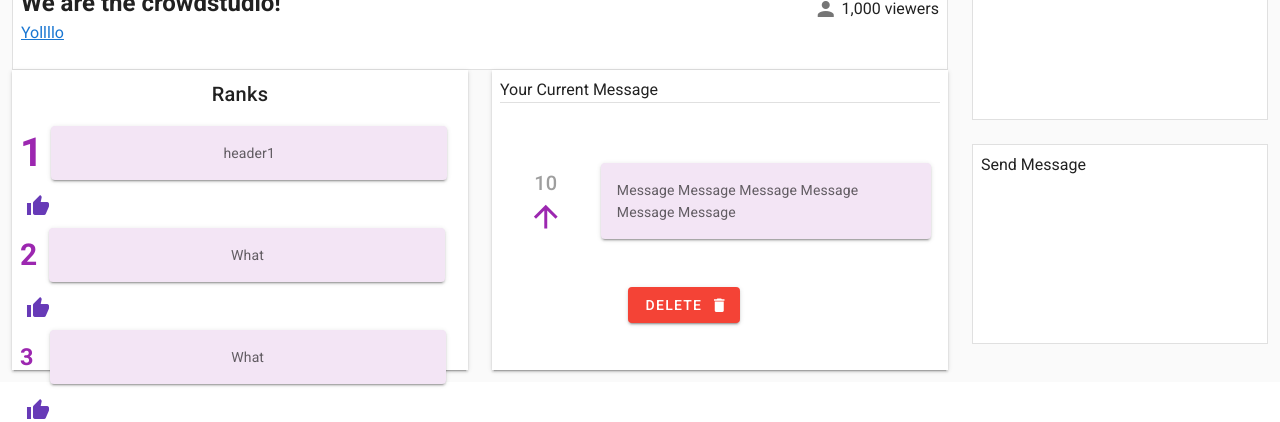
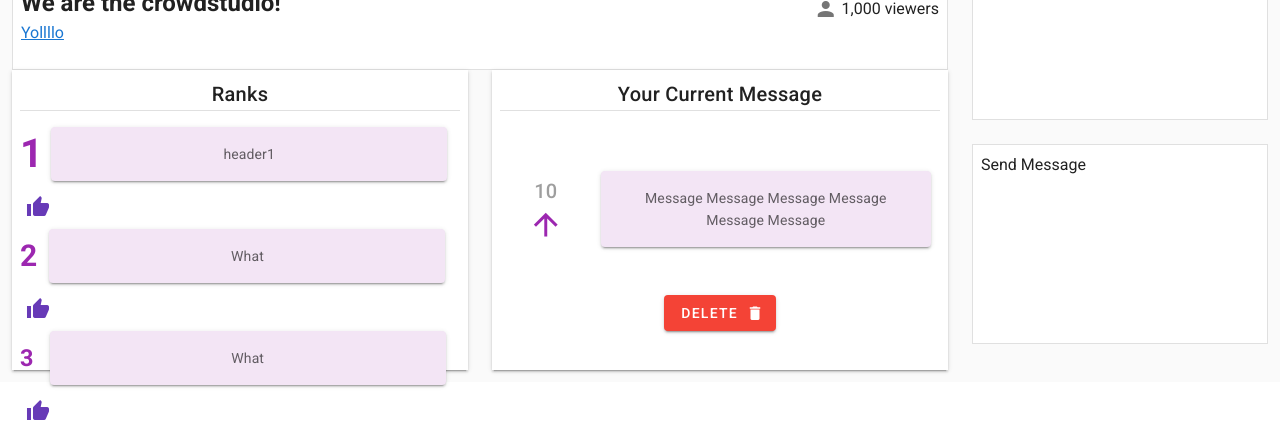
Before and after one commit to righthan/crowdstudio, a Vue app: page / in a window 1280 px wide. Shown: the part 506-928 px from the top of the page. Built offline with nearby package versions, Linux system fonts and the light colour scheme.

Commit message:
message divider

```diff
--- a/src/components/RankMessageSpecial.vue
+++ b/src/components/RankMessageSpecial.vue
@@ -5,6 +5,7 @@
     style="height: 300px;"
   >
     Ranks
+     <v-divider :inset="inset"></v-divider>
 
       <v-col class="text-center">
         <div class="my-2 px-0">
--- a/src/components/Status.vue
+++ b/src/components/Status.vue
@@ -1,8 +1,8 @@
 <template>
     <v-card
-        class="pa-2"
-        tile
-        style="height: 300px;"
+    class="pa-2 text-center title"
+    tile
+    style="height: 300px;"
     >
         Your Current Message
     <v-divider :inset="inset"></v-divider>
```
